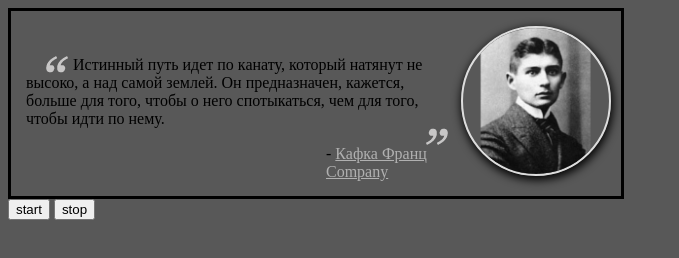
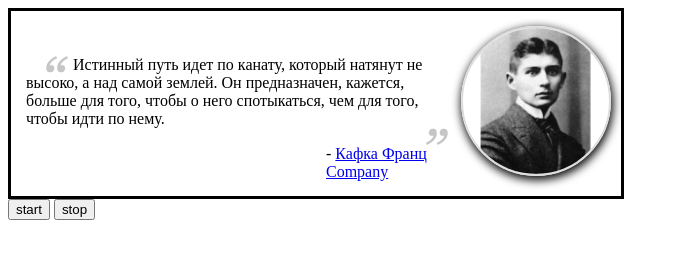
Before and after one commit to AlekseyLeshko/testimonial.js, a plain HTML site: page examples/index.html in a window 1280 px wide. Shown: the whole page, without its empty margins (0-679 px from the left). Drawn offline with nearby package versions, Linux system fonts and the light colour scheme.

Commit message:
Update css file

```diff
--- a/css/style.css
+++ b/css/testimonial_style.css
@@ -1,17 +1,3 @@
-body {
-  width: 100%;
-  height: 100%;
-  background-color: #585858;
-}
-
-a {
-  color: #B0B0B0;
-}
-
-a:hover {
-  color: #202020;
-}
-
 .testimonial_slider {
   width: 600px;
   height: 200px;
--- a/examples/index.html
+++ b/examples/index.html
@@ -3,7 +3,7 @@
 <head>
   <meta charset="UTF-8">
   <title>Example plugin Testimonial.js</title>
-  <link rel="stylesheet" href="../css/style.css">
+  <link rel="stylesheet" href="../css/testimonial_style.css">
   <script src="//ajax.googleapis.com/ajax/libs/jquery/1.4.0/jquery.min.js"></script>
   <script src="../js/testimonial.js"></script>
   <script>
```
Also changed, not shown: examples/testimonial_layout.html (+1 -1 lines), test/index.html (+1 -0 lines).
